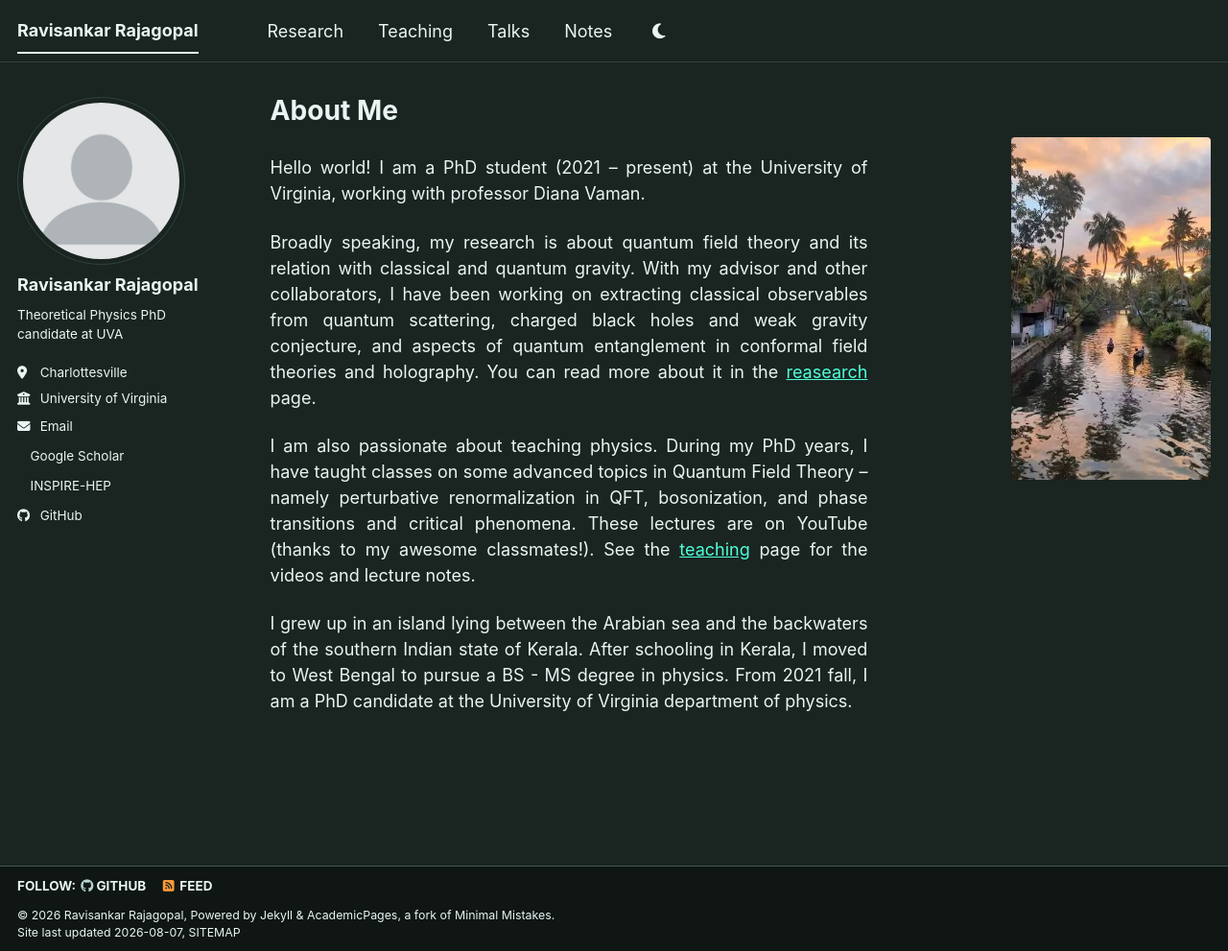
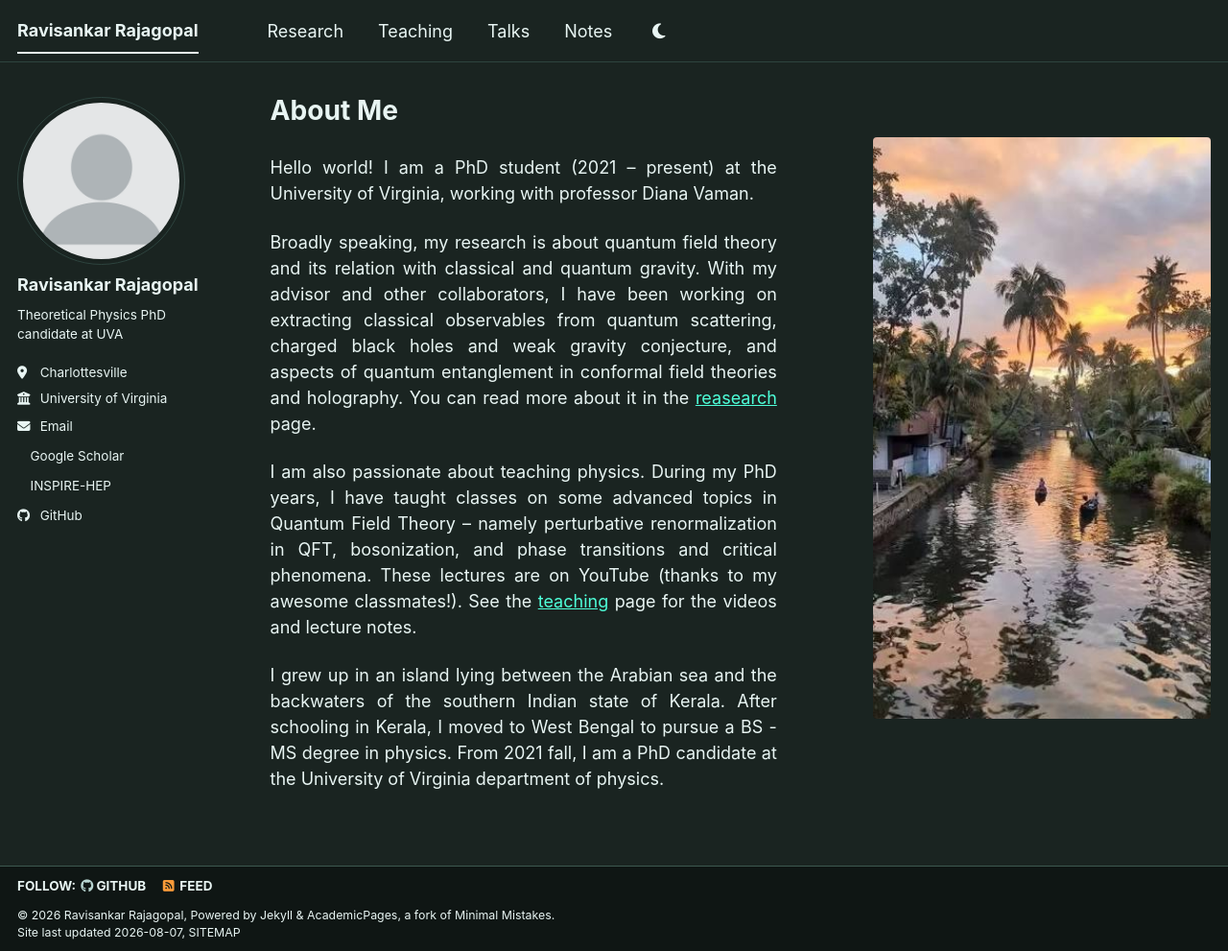
Before and after one commit to ravisankar712/ravisankar712.github.io, a Jekyll site: the page built from _pages/about.html, in a window 1280 px wide and 991 px high. Shown: the whole window at 96% size. Built offline with Jekyll 4.4.1, drawn with Linux system fonts in a browser that asks for light colours; a style sheet for code colours, icons or effects is not loaded.

Commit message:
Update about.html

```diff
--- a/_pages/about.html
+++ b/_pages/about.html
@@ -35,7 +35,7 @@ See the <a href="/teaching/">teaching</a> page for the videos and lecture notes.
   </p>
 </div> -->
 
-<div style="display: grid; grid-template-columns: 3fr 1fr; gap: 150px;">
+<div style="display: grid; grid-template-columns: 3fr 2fr; gap: 100px;">
 
   <div style="text-align: justify;">
 
```
